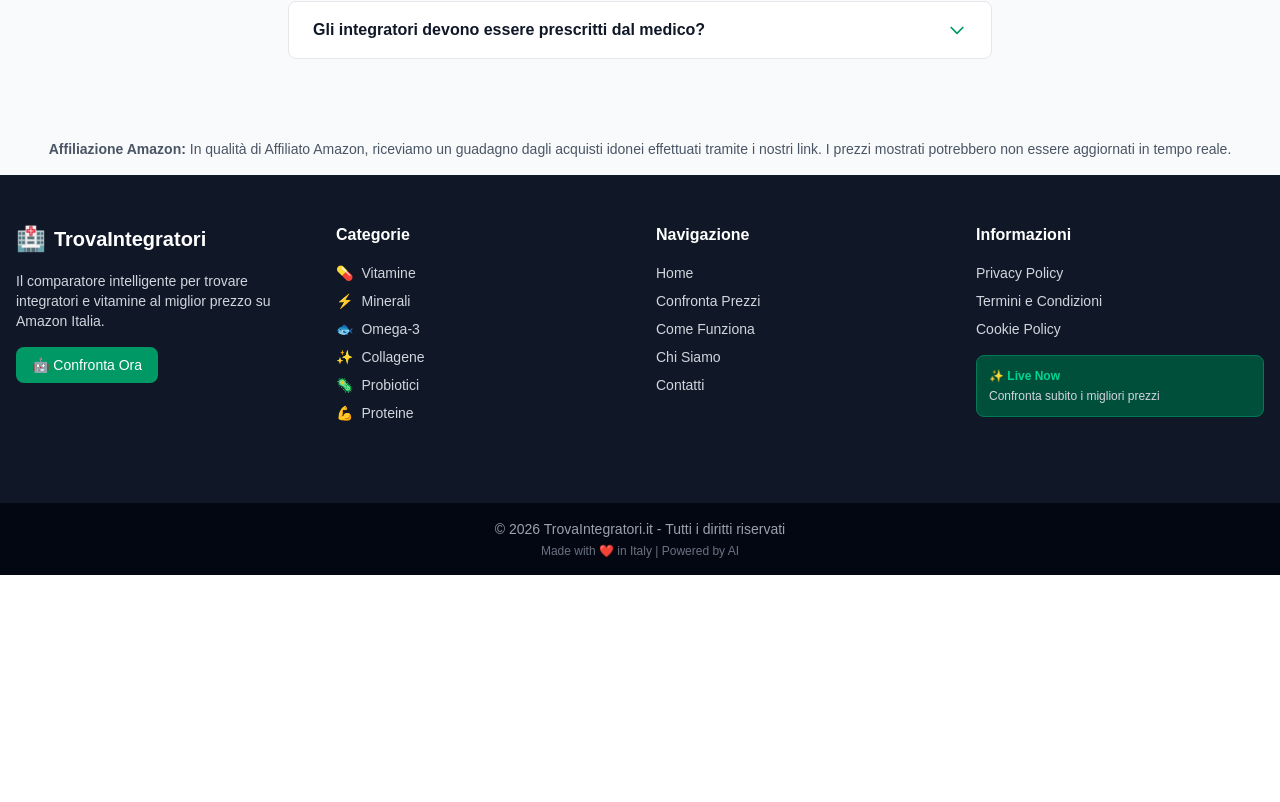
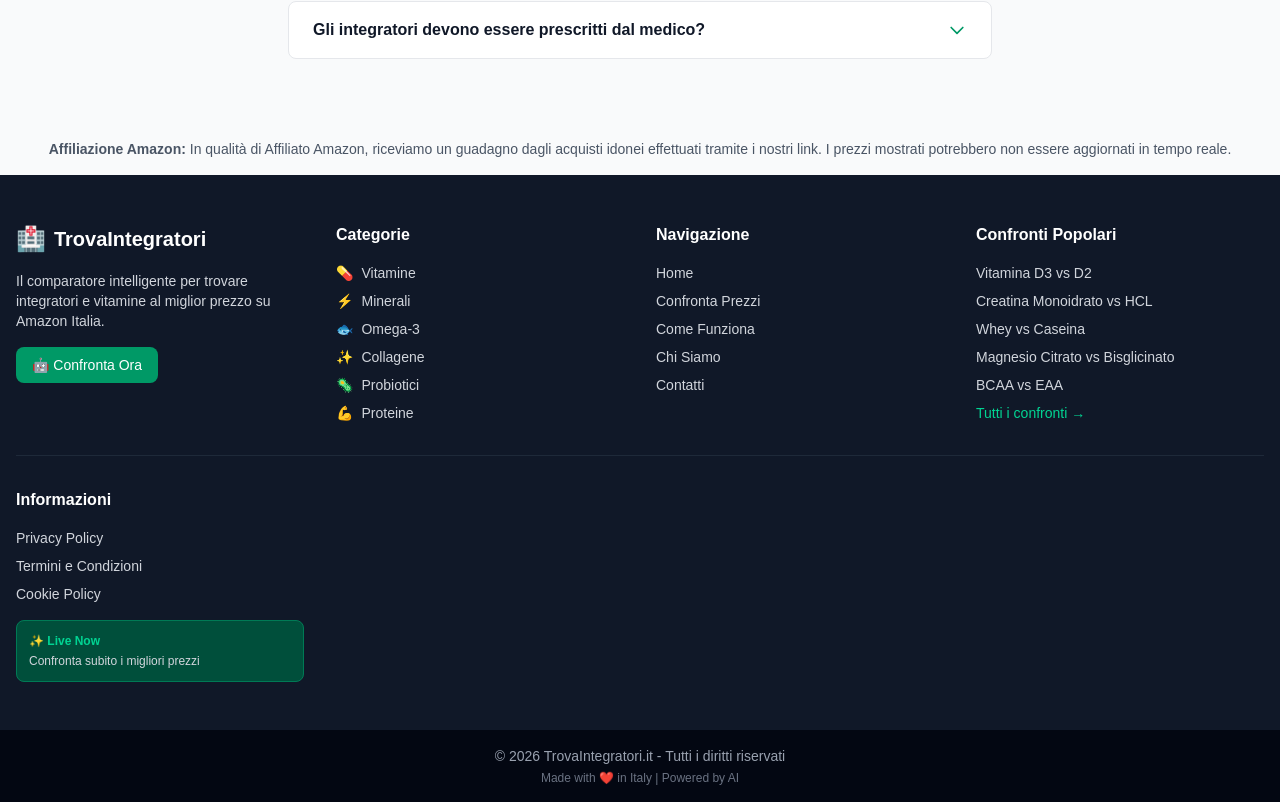
Before and after one commit to moonswolf/trovaintegatori, a Next.js app: page / in a window 1280 px wide. Shown: the part 5850-6652 px from the top of the page. Before the commit the page ends 6425 px from the top, so only its background shows below. Built offline with nearby package versions, Linux system fonts and the light colour scheme.

Commit message:
feat: add confronti popolari to footer, sitemap already includes comparisons

```diff
--- a/components/Footer.tsx
+++ b/components/Footer.tsx
@@ -87,6 +87,21 @@ export default function Footer() {
               </ul>
             </div>
 
+            {/* Confronti Popolari */}
+            <div>
+              <h4 className="text-white font-semibold mb-4">Confronti Popolari</h4>
+              <ul className="space-y-2 text-sm">
+                <li><Link href="/confronto/vitamina-d3-vs-d2" className="hover:text-white transition-colors">Vitamina D3 vs D2</Link></li>
+                <li><Link href="/confronto/creatina-monoidrato-vs-hcl" className="hover:text-white transition-colors">Creatina Monoidrato vs HCL</Link></li>
+                <li><Link href="/confronto/whey-protein-vs-caseina" className="hover:text-white transition-colors">Whey vs Caseina</Link></li>
+                <li><Link href="/confronto/magnesio-citrato-vs-bisglicinato" className="hover:text-white transition-colors">Magnesio Citrato vs Bisglicinato</Link></li>
+                <li><Link href="/confronto/bcaa-vs-eaa" className="hover:text-white transition-colors">BCAA vs EAA</Link></li>
+                <li><Link href="/confronto" className="hover:text-white transition-colors font-medium text-emerald-400">Tutti i confronti →</Link></li>
+              </ul>
+            </div>
+          </div>
+
+          <div className="grid grid-cols-1 md:grid-cols-2 lg:grid-cols-4 gap-8 mt-8 pt-8 border-t border-gray-800">
             {/* Legal & Info */}
             <div>
               <h4 className="text-white font-semibold mb-4">Informazioni</h4>
```
